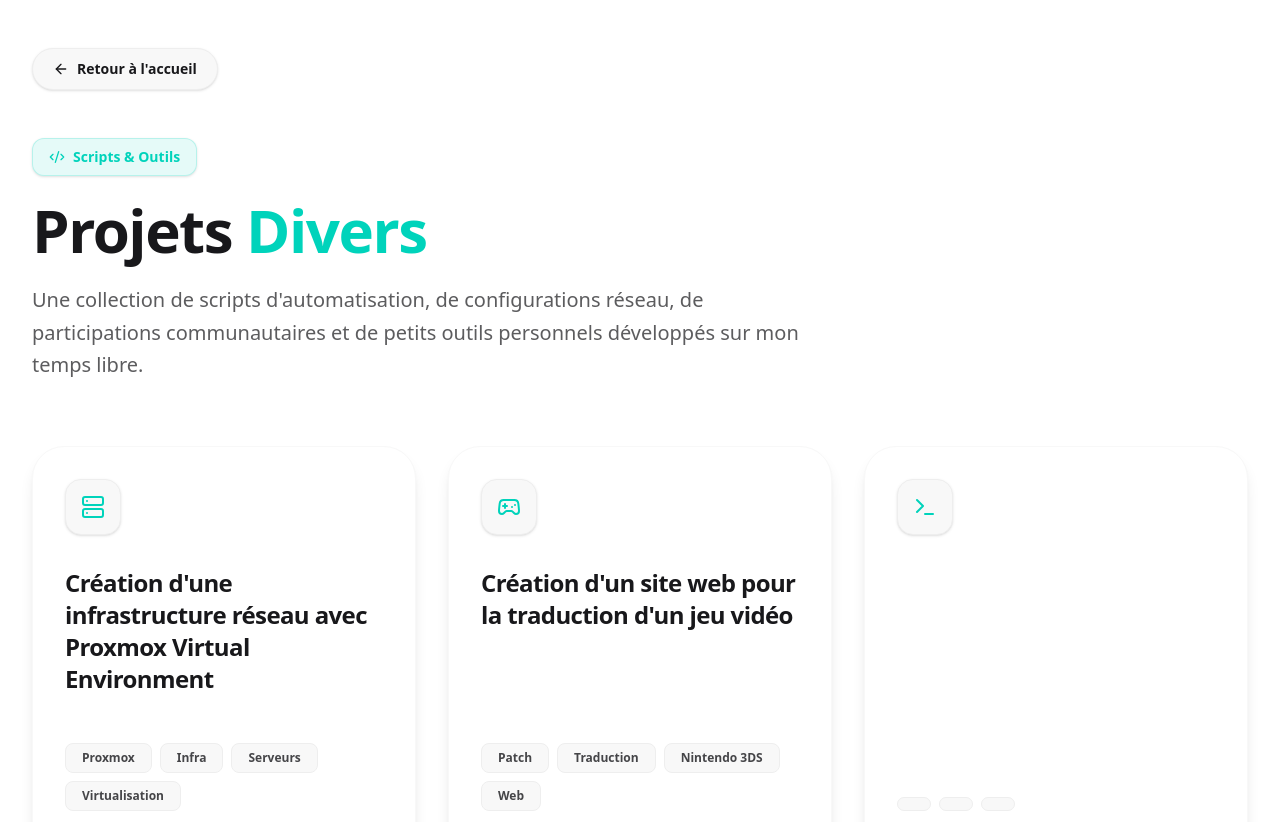
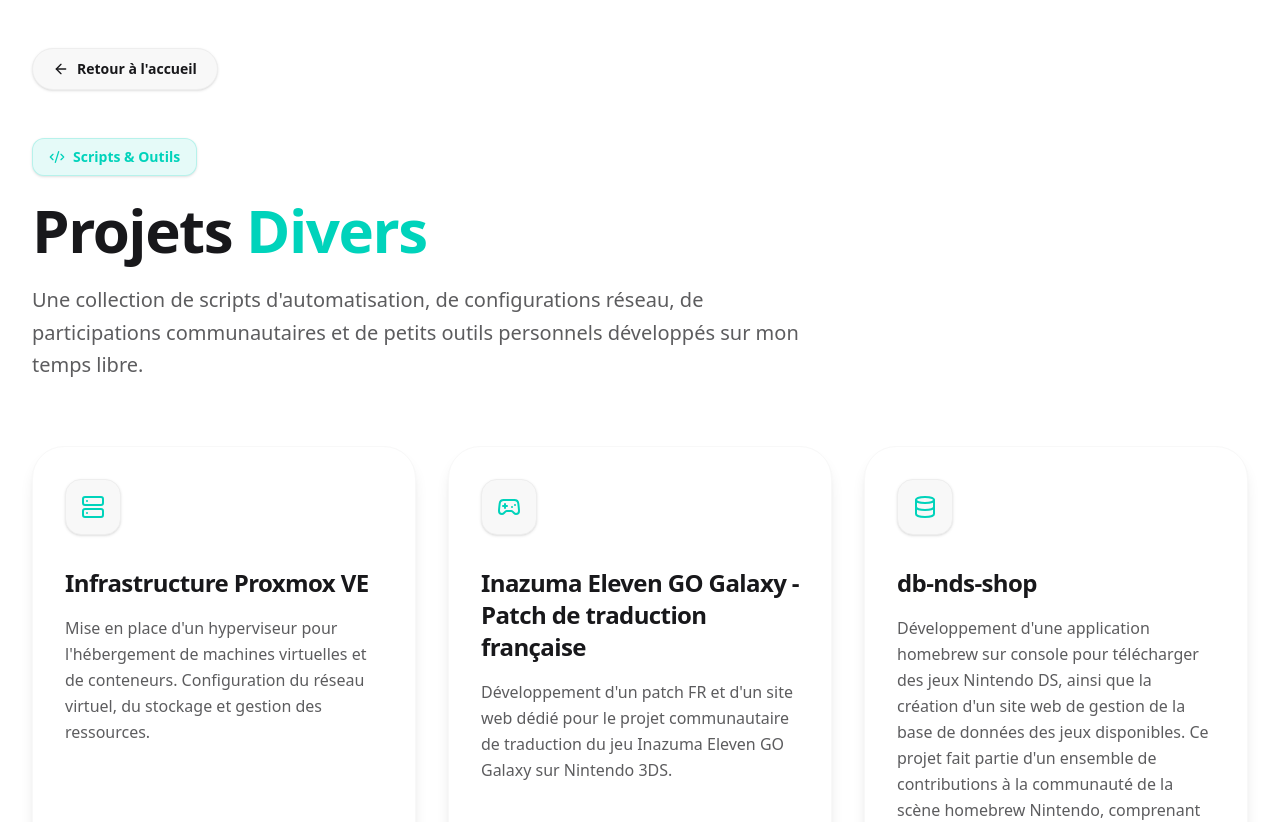
Before and after one commit to TheRinzler65/Portfolio, a React (Vite) app: page /divers in a window 1280 px wide. Shown: the top 822 px of the page. Built offline with nearby package versions, Linux system fonts and the light colour scheme.

Commit message:
ajout info

```diff
--- a/src/components/Projects.tsx
+++ b/src/components/Projects.tsx
@@ -21,24 +21,21 @@
               key={project.id}
               className="group flex flex-col bg-base-200 rounded-[2rem] overflow-hidden border border-base-300 shadow-md hover:shadow-2xl hover:border-accent/50 transition-all duration-500 hover:-translate-y-2"
             >
-              <div className="relative h-60 overflow-hidden bg-base-300">
+              <div className="relative h-64 p-8 flex items-center justify-center overflow-hidden bg-base-100 border-b border-base-300">
                 {displayImage ? (
-                  <>
-                    <img
-                      src={displayImage}
-                      alt={project.title}
-                      className="w-full h-full object-cover transition-transform duration-700 group-hover:scale-110"
-                    />
-                    <div className="absolute inset-0 bg-gradient-to-t from-base-200 via-transparent to-transparent opacity-90"></div>
-                  </>
+                  <img
+                    src={displayImage}
+                    alt={project.title}
+                    className="max-w-full max-h-full object-contain transition-transform duration-700 group-hover:scale-110 drop-shadow-sm"
+                  />
                 ) : (
-                  <div className="w-full h-full flex items-center justify-center text-base-content/20 group-hover:text-accent/50 transition-colors duration-500">
-                    <FolderOpen className="w-20 h-20" />
+                  <div className="text-base-content/20 group-hover:text-accent/50 transition-colors duration-500">
+                    <FolderOpen className="w-24 h-24" />
                   </div>
                 )}
               </div>
 
-              <div className="p-8 flex flex-col flex-grow relative z-10 -mt-10 bg-base-200 rounded-t-[2rem]">
+              <div className="p-8 flex flex-col flex-grow bg-base-200">
                 <h3 className="text-2xl font-bold mb-3 group-hover:text-accent transition-colors duration-300">
                   {project.title}
                 </h3>
@@ -70,8 +67,8 @@
             Projets Divers
           </h3>
           <p className="text-center opacity-70 mb-8 max-w-xs text-sm leading-relaxed">
-            Scripts d'automatisation, configurations réseau, environnements de
-            test et petits outils personnels.
+            Ensemble de mes projets personnels, expérimentations et
+            contributions open-source.
           </p>
           <span className="btn btn-outline btn-accent rounded-full gap-2 group-hover:bg-accent group-hover:text-white transition-all duration-300">
             Explorer <ArrowRight className="w-5 h-5" />
--- a/src/data/experiences.ts
+++ b/src/data/experiences.ts
@@ -5,7 +5,7 @@
     image: "/assets/techno/windows_server_logo.webp",
   },
   { id: 2, name: "Linux", image: "/assets/techno/linux.png" },
-  { id: 3, name: "Proxmox VE", image: "/assets/techno/proxmox_logo.svg" },
+  { id: 3, name: "Proxmox VE", image: "/assets/techno/logo_proxmox.png" },
   { id: 4, name: "pfSense", image: "/assets/techno/pfsense.png" },
   { id: 5, name: "Mikrotik", image: "/assets/techno/mikrotik_logo.webp" },
   { id: 6, name: "Zabbix", image: "/assets/techno/zabbix_logo.webp" },
--- a/src/data/miscProjects.ts
+++ b/src/data/miscProjects.ts
@@ -1,29 +1,29 @@
 export const miscProjects = [
   {
     id: 1,
-    title: "Création d'une infrastructure réseau avec Proxmox Virtual Environment",
+    title: "Infrastructure Proxmox VE",
     description:
-      "",
+      "Mise en place d'un hyperviseur pour l'hébergement de machines virtuelles et de conteneurs. Configuration du réseau virtuel, du stockage et gestion des ressources.",
     tags: ["Proxmox", "Infra", "Serveurs", "Virtualisation"],
-    repoLink: "",
+    repoLink: null,
     demoLink: null,
   },
   {
     id: 2,
-    title: "Création d'un site web pour la traduction d'un jeu vidéo",
+    title: "Inazuma Eleven GO Galaxy - Patch de traduction française",
     description:
-      "",
-    tags: ["Patch", "Traduction", "Nintendo 3DS", "Web"],
-    repoLink: "",
-    demoLink: null,
+      "Développement d'un patch FR et d'un site web dédié pour le projet communautaire de traduction du jeu Inazuma Eleven GO Galaxy sur Nintendo 3DS.",
+    tags: ["Patch FR", "Traduction", "Nintendo 3DS", "Web"],
+    repoLink: null,
+    demoLink: "https://iegogalaxy.fr",
   },
   {
     id: 3,
-    title: "",
+    title: "db-nds-shop",
     description:
-      "",
-    tags: ["", "", ""],
-    repoLink: "",
+      "Développement d'une application homebrew sur console pour télécharger des jeux Nintendo DS, ainsi que la création d'un site web de gestion de la base de données des jeux disponibles. Ce projet fait partie d'un ensemble de contributions à la communauté de la scène homebrew Nintendo, comprenant des outils personnels et des participations à divers projets communautaires. (Projet en cours d'amélioration, code source privé pour le moment)",
+    tags: ["Base de données", "API", "Web", "Shop", "Homebrew", "Nintendo DS"],
+    repoLink: null,
     demoLink: null,
   },
 ];
--- a/src/data/projects.ts
+++ b/src/data/projects.ts
@@ -50,7 +50,7 @@
     technologies: [
       {
         name: "Proxmox VE",
-        logo: "/assets/techno/proxmox_logo.svg",
+        logo: "/assets/techno/logo_proxmox.png",
       },
       {
         name: "Pfsense",
@@ -84,7 +84,7 @@
     technologies: [
       {
         name: "Proxmox VE",
-        logo: "/assets/techno/proxmox_logo.svg",
+        logo: "/assets/techno/logo_proxmox.png",
       },
       {
         name: "Mikrotik (Router OS)",
@@ -148,8 +148,12 @@
     ],
     technologies: [
       {
-        name: "Proxmox VE",
-        logo: "/assets/techno/proxmox_logo.svg",
+        name: "Proxmox Virtual Environment",
+        logo: "/assets/techno/logo_proxmox.png",
+      },
+      {
+        name: "Proxmox Backup Server",
+        logo: "/assets/techno/logo_proxmox_backup.png",
       },
       {
         name: "Mikrotik (Router OS)",
@@ -161,7 +165,31 @@
       },
       {
         name: "Zabbix",
-        logo: "/assets/techno/zabbix_logo.webp",
+        logo: "/assets/techno/logo_zabbix.webp",
+      },
+      {
+        name: "phpMyAdmin",
+        logo: "/assets/techno/logo_phpmyadmin.png",
+      },
+      {
+        name: "HAProxy",
+        logo: "/assets/techno/logo_haproxy.png",
+      },
+      {
+        name: "Apache",
+        logo: "/assets/techno/logo_apache.png",
+      },
+      {
+        name: "MariaDB",
+        logo: "/assets/techno/logo_mariadb.png",
+      },
+      {
+        name: "PHP",
+        logo: "/assets/techno/logo_php.svg",
+      },
+      {
+        name: "",
+        logo: "",
       },
     ],
     documents: [
```
